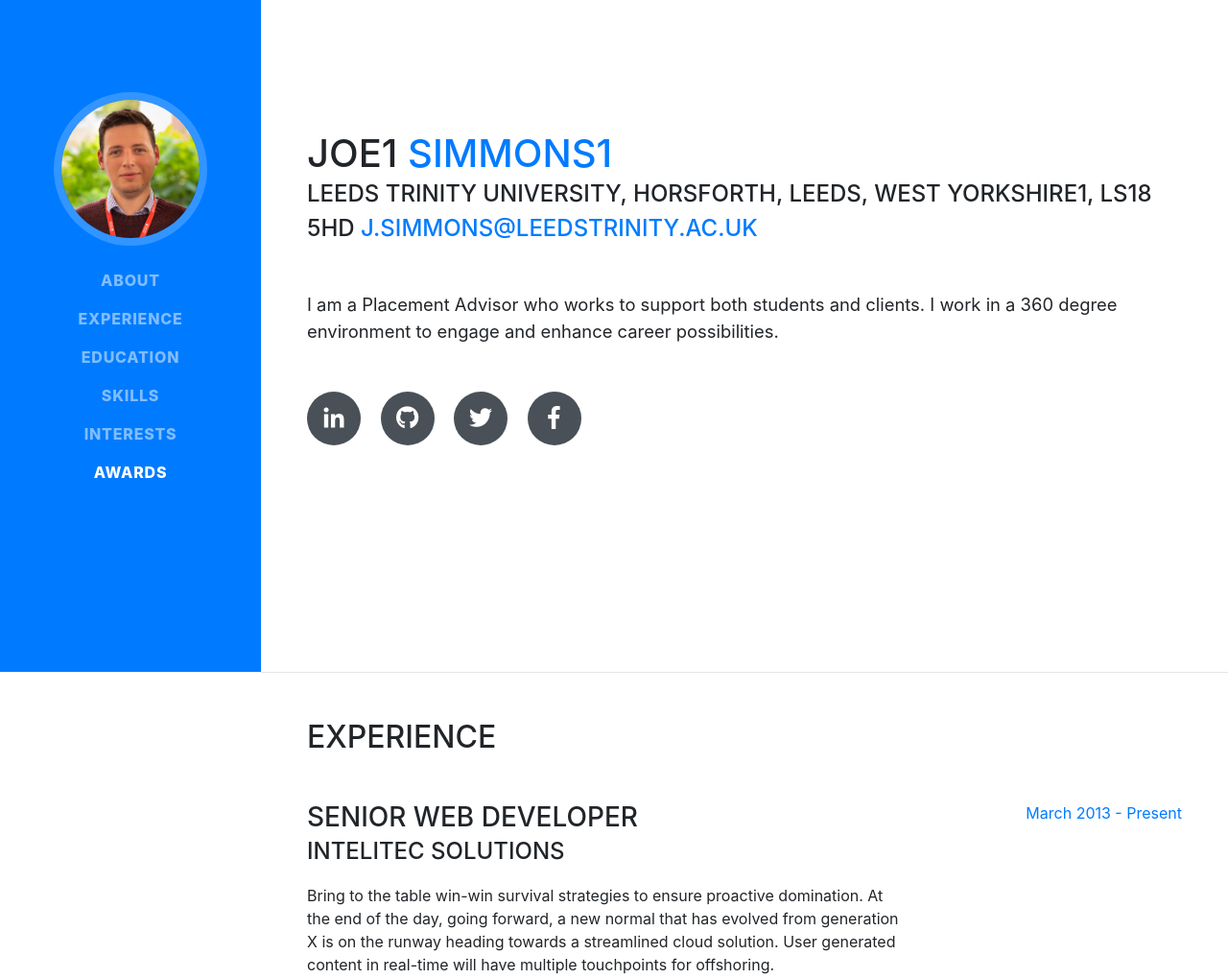
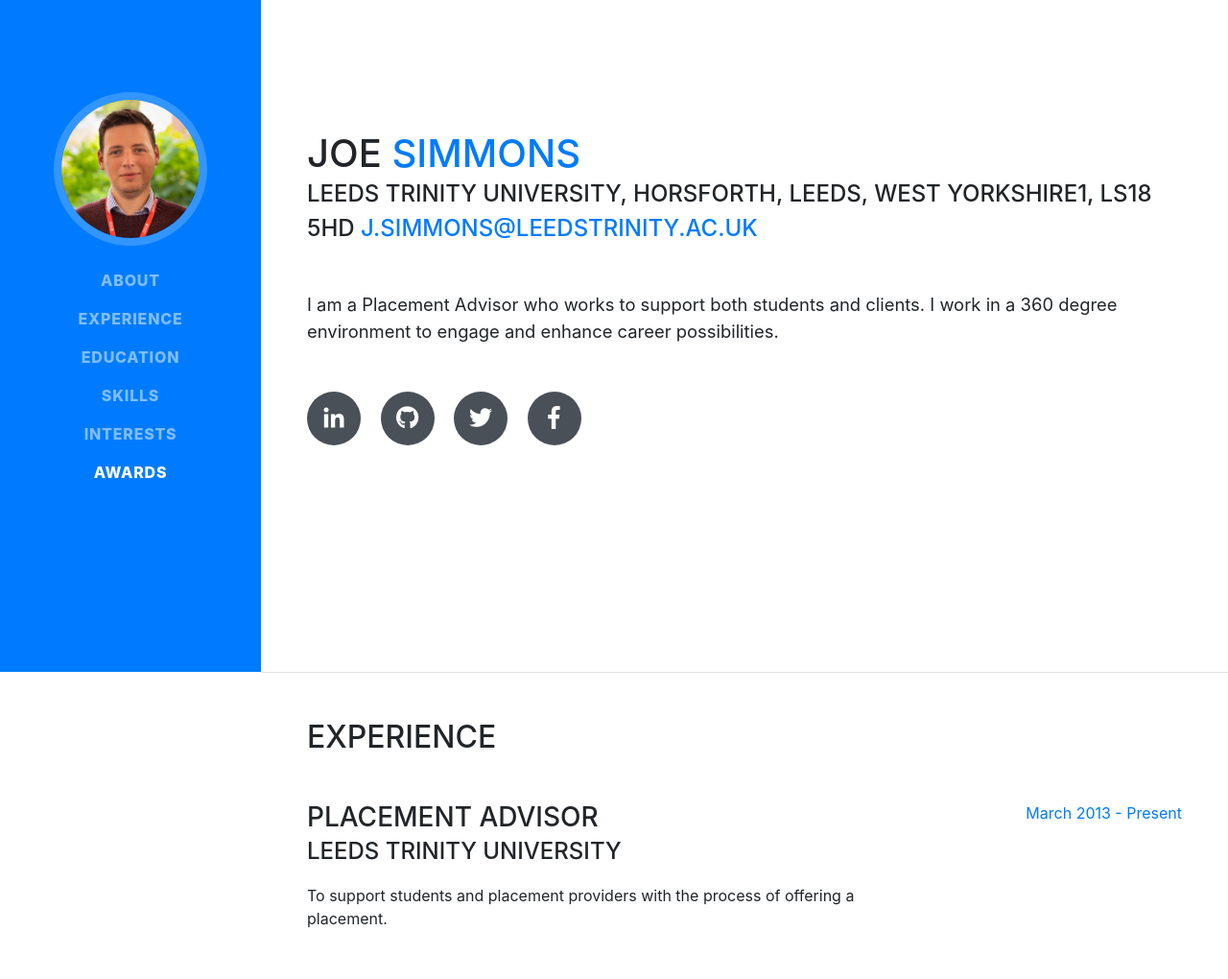
Before and after one commit to simmonsjoe/simmonsjoe.github.io, a website with bundled scripts: page index.html in a window 1280 px wide. Shown: the part 100-1120 px from the top of the page at 96% size. Built offline with nearby package versions, Linux system fonts and the light colour scheme; a web font is replaced by a local one.

Commit message:
commit new

```diff
--- a/index.html
+++ b/index.html
@@ -63,8 +63,8 @@
 
       <section class="resume-section p-3 p-lg-5 d-flex d-column" id="about">
         <div class="my-auto">
-          <h1 class="mb-0">Joe1
-            <span class="text-primary">Simmons1</span>
+          <h1 class="mb-0">Joe
+            <span class="text-primary">Simmons</span>
           </h1>
           <div class="subheading mb-5">Leeds Trinity University, Horsforth, Leeds, West Yorkshire1, LS18 5HD
             <a href="mailto:name@email.com">j.simmons@leedstrinity.ac.uk</a>
@@ -95,9 +95,9 @@
 
           <div class="resume-item d-flex flex-column flex-md-row mb-5">
             <div class="resume-content mr-auto">
-              <h3 class="mb-0">Senior Web Developer</h3>
-              <div class="subheading mb-3">Intelitec Solutions</div>
-              <p>Bring to the table win-win survival strategies to ensure proactive domination. At the end of the day, going forward, a new normal that has evolved from generation X is on the runway heading towards a streamlined cloud solution. User generated content in real-time will have multiple touchpoints for offshoring.</p>
+              <h3 class="mb-0">Placement Advisor</h3>
+              <div class="subheading mb-3">Leeds Trinity University</div>
+              <p>To support students and placement providers with the process of offering a placement.</p>
             </div>
             <div class="resume-date text-md-right">
               <span class="text-primary">March 2013 - Present</span>
```
